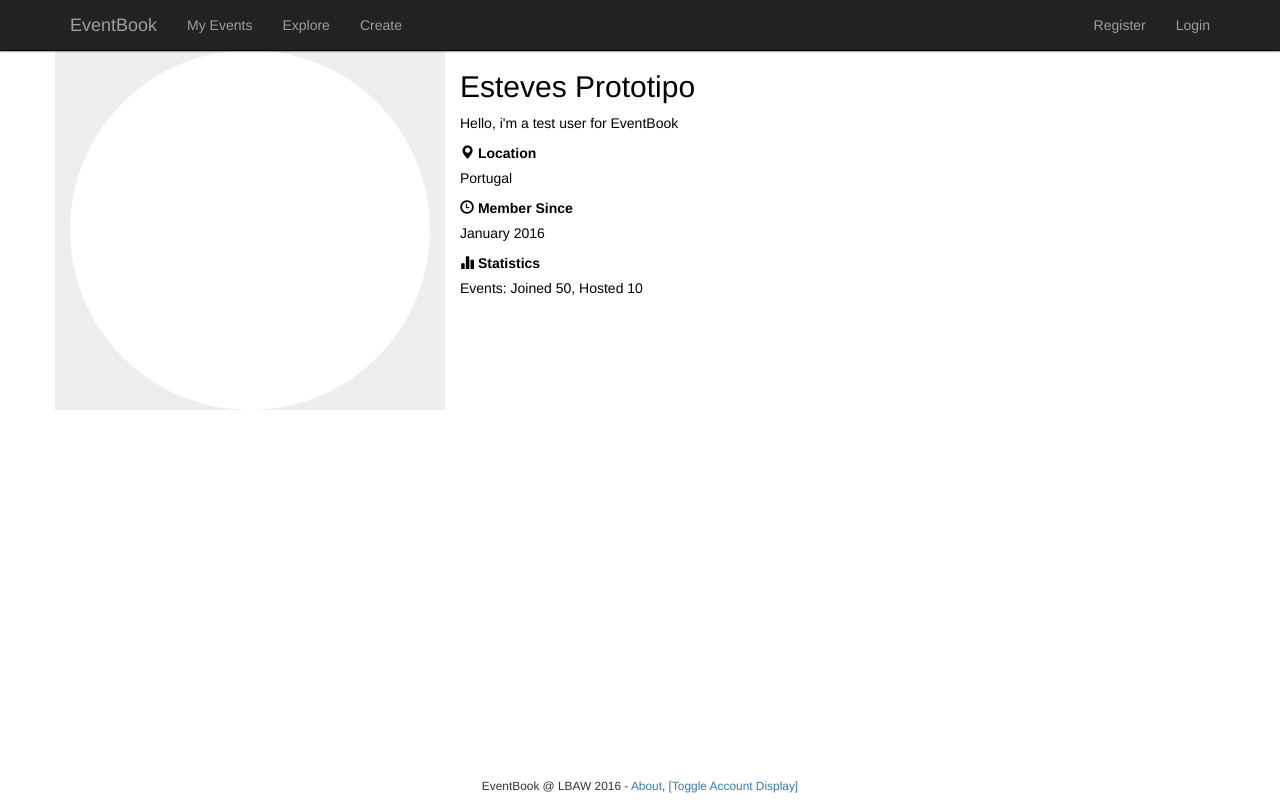
After one commit to hugdru/LBAW, a PHP site: page /account/profile.php in a window 1280 px wide. The commit adds this page. Run offline with PHP 8.4, Linux system fonts and the light colour scheme.

Commit message:
Added Profile Page, Updated Sitemap

```diff
--- /dev/null
+++ b/src/account/profile.php
@@ -0,0 +1,39 @@
+<?php
+    $id = "profile"; //This page's identifier
+    $title = "Profile"; //Page title extension
+    $root = "..";  //Root location relative to this page
+?>
+
+<!DOCTYPE html>
+<html>
+    <head>
+        <?php require "$root/res/php/head.php"; ?>
+        <link rel="stylesheet" href="res/css/home.css">
+    </head>
+    <body>
+        <?php require "$root/res/php/navbar.php"; ?>
+        <?php require "$root/res/php/content-top.php"; ?>
+        <!-- Content Start -->
+        <div class="row">
+            <div id="profile-imgbox" class="col-md-4">
+                <img class="img-circle" style="min-width: 100%" src="../res/img/avatar_default.png" />
+            </div>
+            <div id="profile-detailbox" class="col-md-8">
+                <h2>Esteves Prototipo</h2>
+                <p id="desc">Hello, i'm a test user for EventBook</p>
+
+                <label for="region"> <i class="glyphicon glyphicon-map-marker"></i> Location</label>
+                <p id="region">Portugal</p>
+
+                <label for="since"> <i class="glyphicon glyphicon-time"></i> Member Since</label>
+                <p id="since">January 2016</p>
+
+                <label for="since"> <i class="glyphicon glyphicon-stats"></i> Statistics</label>
+                <p id="since">Events: Joined 50, Hosted 10</p>
+            </div>
+        </div>
+
+        <!-- Content Finish -->
+        <?php require "$root/res/php/content-bottom.php"; ?>
+    </body>
+</html>
--- a/src/docs/about.php
+++ b/src/docs/about.php
@@ -16,7 +16,8 @@
         <!-- Content Start -->
 
         <h1>About</h1>
-        <p>Eventbook is a work in progress LBAW Class Project at FEUP</p>
+        <p>Eventbook is a work in progress LBAW Class Project at <a href="https://sigarra.up.pt/feup/pt/web_page.inicial">FEUP</a></p>
+        <p>This website makes use of the <a href="http://getbootstrap.com/">Bootstrap Framework</a> and <a href="http://getbootstrap.com/components/#glyphicons">Glyphicons</a></p>
 
         <h1>Work by</h1>
         <p>Diogo Carvalho, up201304573@fe.up.pt</p>
--- a/src/res/css/main.css
+++ b/src/res/css/main.css
@@ -37,6 +37,20 @@ body{
 }
 
 #event-detailbox{
+    color: black;
+
+    min-height: 350px;
+}
+
+#profile-imgbox{
+    color: white;
+    text-shadow: 0px 0px 2px black;
+    background: #EEE;
+
+    min-height: 350px;
+}
+
+#profile-detailbox{
     color: black;
 
     min-height: 350px;
--- a/src/res/php/navbar.php
+++ b/src/res/php/navbar.php
@@ -44,7 +44,7 @@
                                 <img class='img-circle avatar-nav' src='$root/res/img/avatar_default.png'> Esteves Prototipo <span class='caret'></span>
                             </a>
                             <ul class='dropdown-menu'>
-                                <li><a href='$root/profile/?self=true'>Profile</a></li>
+                                <li><a href='$root/account/profile.php'>Profile</a></li>
                                 <li><a href='$root/account/settings.php'>Settings</a></li>
                                 <li role='separator' class='divider'></li>
                                 <li><a href='$root/account/login_test.php'>Logout</a></li>
```
Also changed, not shown: Artefatos/A3/Sitemap.xml (+1 -1 lines), Artefatos/A3/Sitemap.png.
